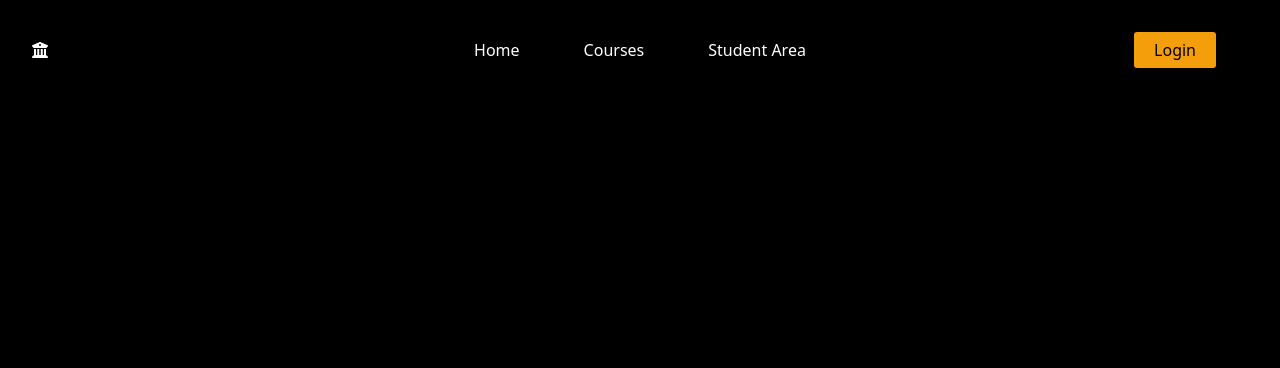
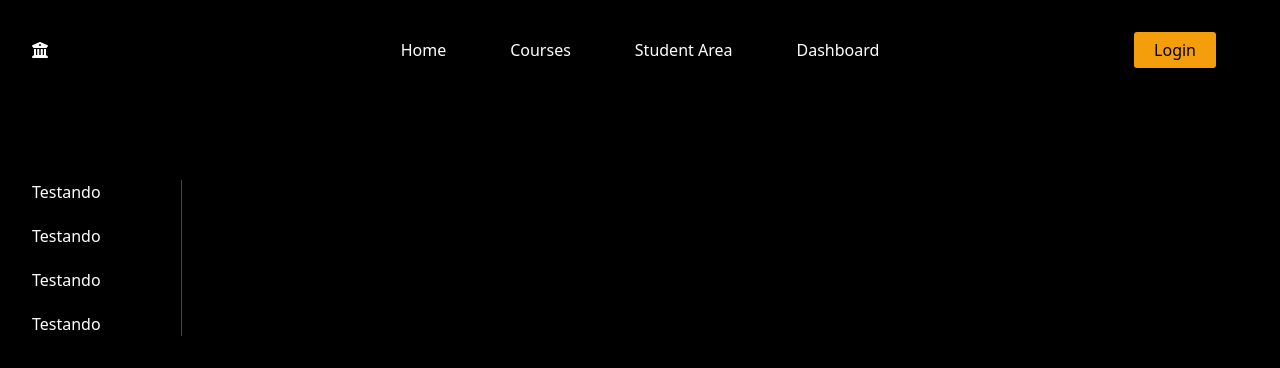
Before and after one commit to Yure7S/FirstVueProject, a Vue app: page /dashboard in a window 1280 px wide. Shown: the top 368 px of the page. Built offline with nearby package versions, Linux system fonts and the light colour scheme.

Commit message:
Iniciando dashboard

```diff
--- /dev/null
+++ b/src/components/SideBar.vue
@@ -0,0 +1,18 @@
+<script setup>
+import Link from "./Common/Link.vue";
+import Button from "../components/Common/Button.vue"
+
+defineProps({
+    rote: String,
+})
+
+</script>
+
+<template>
+    <aside class=" flex flex-col gap-5 border-r pr-20 border-base-contrast-02">
+        <Link route="sfds" content="Testando" />
+        <Link route="sfds" content="Testando" />
+        <Link route="sfds" content="Testando" />
+        <Link route="sfds" content="Testando" />
+    </aside>
+</template>
--- a/src/components/TheHeader.vue
+++ b/src/components/TheHeader.vue
@@ -15,6 +15,7 @@ import Link from './Common/Link.vue'
             <Link content="Home" route="/"></Link>
             <Link content="Courses" route="/courses"></Link>
             <Link content="Student Area" route="/studentArea"></Link>
+            <Link content="Dashboard" route="/dashboard"></Link>
         </nav>
         <div class="w-1/5 flex justify-end gap-6">
             <RouterLink class="mx-8" to="/authentication">
--- a/src/router/index.js
+++ b/src/router/index.js
@@ -3,6 +3,7 @@ import Home from '../views/Home.vue'
 import Courses from '../views/Courses.vue'
 import Login from '../views/Login.vue'
 import StudentArea from '../views/StudentArea.vue'
+import Dashboard from '../views/Dashboard.vue'
 
 const router = createRouter({
   history: createWebHistory(import.meta.env.BASE_URL),
@@ -26,6 +27,11 @@ const router = createRouter({
       path: '/studentArea',
       name: 'studentArea',
       component: StudentArea
+    },
+    {
+      path: '/dashboard',
+      name: 'studentArea',
+      component: Dashboard
     }
   ]
 })
--- a/src/views/Dashboard.vue
+++ b/src/views/Dashboard.vue
@@ -1,6 +1,12 @@
 <script setup>
+import SideBar from '../components/SideBar.vue';
 </script>
 
 <template>
-  <h2 class="">Student Area</h2>
+  <section class="mt-20 flex">
+    <SideBar></SideBar>
+    <div class="">
+
+    </div>
+  </section>
 </template>
```
